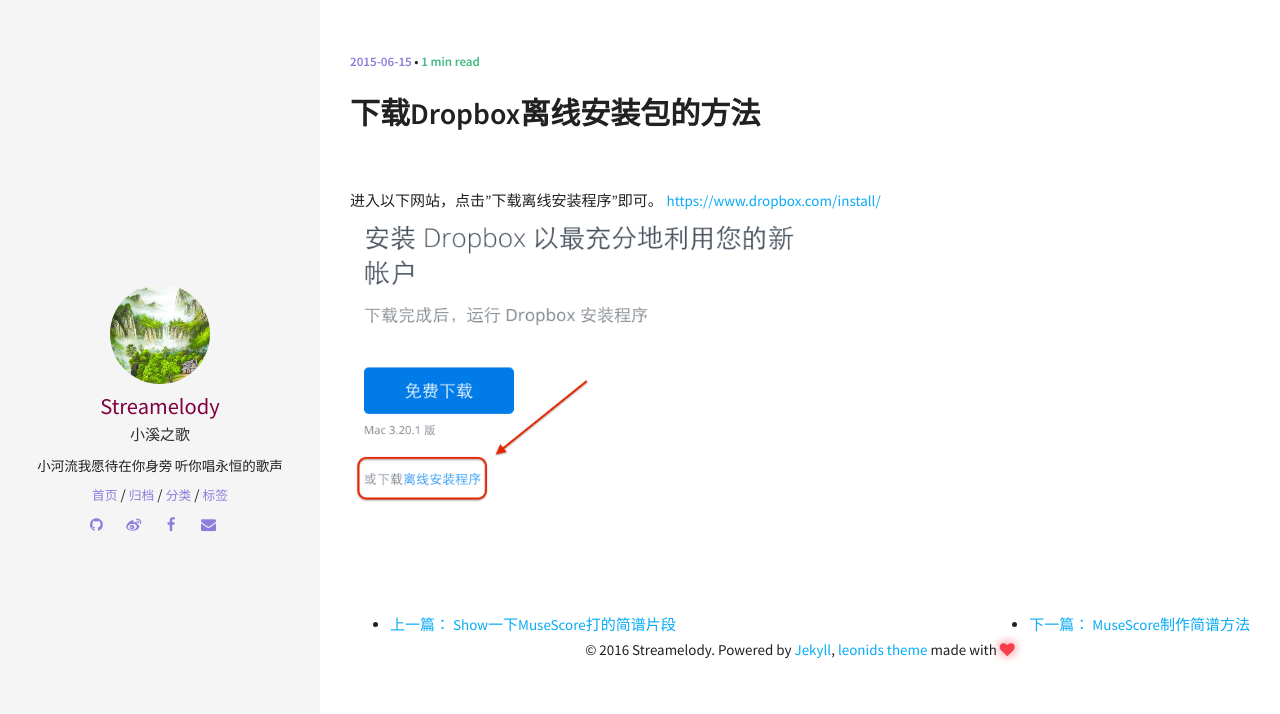
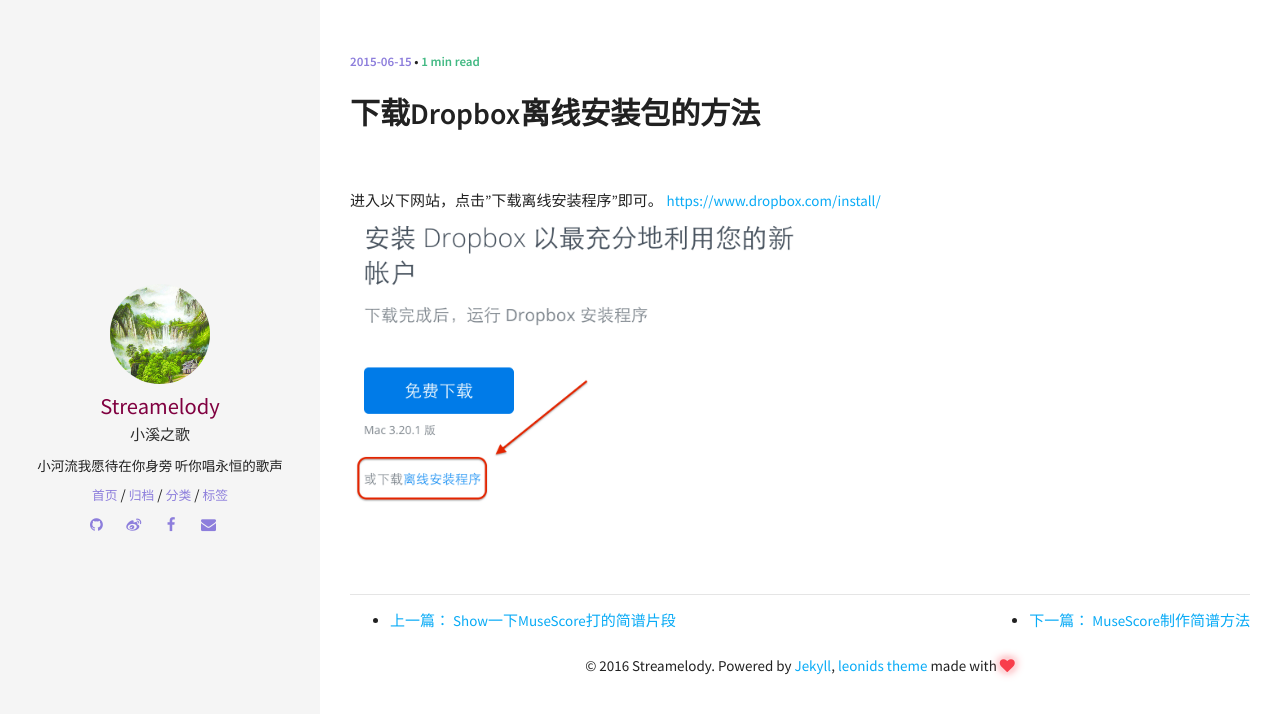
Before and after one commit to yaxauw/streamelody.github.io, a Jekyll site: the page built from _posts/2015-06-14-dropbox-install.md, in a window 1280 px wide. Shown: the top 714 px of the page. Built offline with Jekyll 4.4.1, drawn with Linux system fonts in a browser that asks for light colours; comment, search, counter and statistics services are not loaded.

Commit message:
commitString

```diff
--- a/_layouts/post.html
+++ b/_layouts/post.html
@@ -35,6 +35,8 @@
     </article>
 </div>
 
+<hr class="post-list__divider" />
+
 {% include new-old.html %}
 
 {% if page.comments == true %}
--- a/_sass/pages/_post.scss
+++ b/_sass/pages/_post.scss
@@ -130,12 +130,10 @@
 
 //.next和.previous为post中的
 .previous{
-  margin-top: 20px;
   float:left
 }
 
 .next{
-  margin-top: 20px;
   float:right
 }
 
--- a/index.html
+++ b/index.html
@@ -25,7 +25,8 @@
                 {{ post.title }}
             </a>
         </h2>
-            {{ post.content | strip_html | truncatewords: 75 }}
+        <p class="excerpt">{{ post.content | strip_html | strip_newlines | truncate: 300 }}&hellip;</p>
+
         <a style="text-align:right; display:inherit" href="{{ post.url }}">
             继续阅读
         </a>
```
